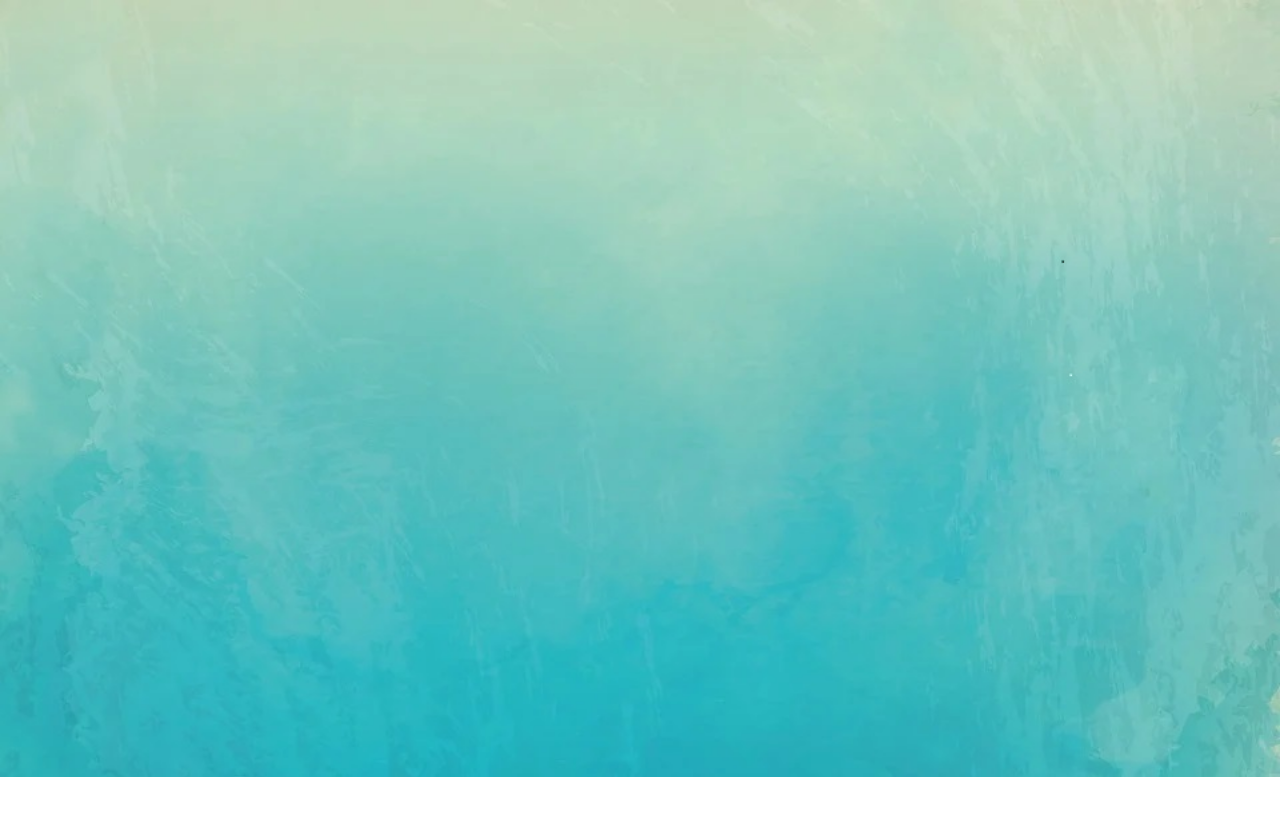
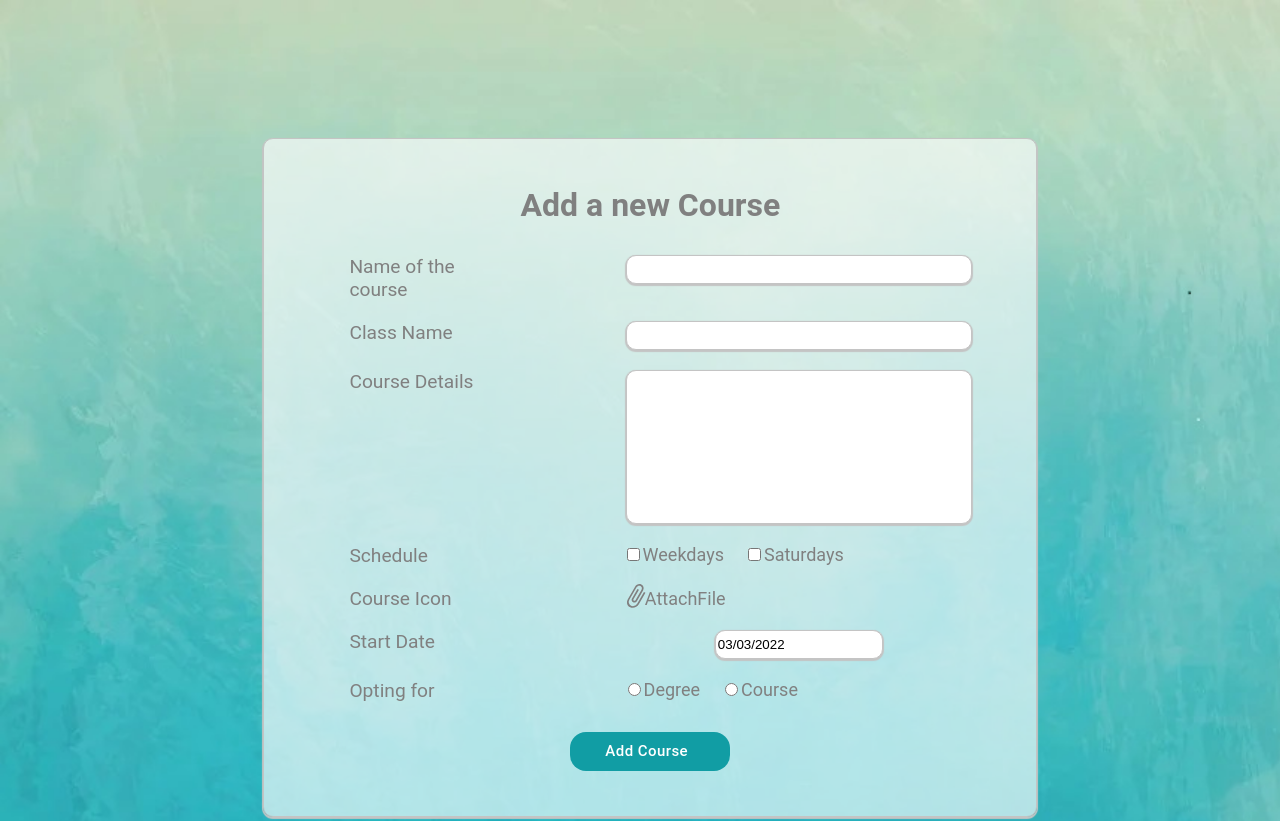
Before and after one commit to PranavJ96/E-Learning_Platform, a React (Create React App) app: page /addcourse in a window 1280 px wide. Before the commit this address had no page. Shown: the top 821 px of the page. Before the commit the page ends 800 px from the top, so only its background shows below. Built offline with nearby package versions, Linux system fonts and the light colour scheme.

Commit message:
Add Courses Design Part

```diff
--- a/package.json
+++ b/package.json
@@ -5,6 +5,7 @@
   "dependencies": {
     "@material-ui/core": "^4.12.3",
     "@material-ui/icons": "^4.11.2",
+    "@pandemicode/material-ui-dropzone": "^3.5.5",
     "@testing-library/jest-dom": "^5.16.2",
     "@testing-library/react": "^12.1.3",
     "@testing-library/user-event": "^13.5.0",
--- a/src/App.js
+++ b/src/App.js
@@ -10,6 +10,7 @@ import { BrowserRouter, Routes, Route } from "react-router-dom";
 import Schedule from "./components/Schedule/Schedule";
 import Form from "./components/SignIn/SignIn";
 import StudentRegistration from "./components/StudentRegistration/StudentRegistration";
+import AddCourse from "./components/AddCourse/AddCourse";
 
 export default function App() {
   // function requireAuth() {
@@ -43,6 +44,7 @@ export default function App() {
           </Route>
           <Route path="/login" exact element={<Form />} />
           <Route path="/signup" exact element={<StudentRegistration />} />
+          <Route path="/addcourse" exact element={<AddCourse />} />
         </Routes>
       </Fragment>
       </BrowserRouter>
--- /dev/null
+++ b/src/components/AddCourse/AddCourse.css
@@ -0,0 +1,128 @@
+.align-CourseDetails{
+    width: 60%;
+    background-color: rgba(255, 255, 255, 0.644);
+    padding: 25px;
+    box-shadow: 0px 1px 1px 1px #C4C4C4;
+    border-radius:10px;
+    border: 1px solid #C4C4C4;
+    text-align: center;
+    margin: 100px 225px;
+}
+
+.AddCourseHeading{
+    color: gray;
+    font-family: Roboto;
+}
+
+.label{
+    display: block;
+    font-size: larger;
+    color: gray;
+    text-align: left;
+    font-family: Roboto;
+    margin: 0px 60px;
+}
+
+.label-align{
+    display: flex;
+    gap: 2%;
+}
+
+.labelprops{
+    width: 40%;
+}
+
+.input{
+    border: 1px solid #C4C4C4;
+    text-align-last: auto;
+    height:25px;
+    box-shadow: 0px 1px 1px 1px #C4C4C4;
+    border-radius:10px;
+    width: 80%;
+}
+
+.courseinput{
+    border: 1px solid #C4C4C4;
+    text-align-last: auto;
+    height:150px;
+    box-shadow: 0px 1px 1px 1px #C4C4C4;
+    border-radius:10px;
+    width: 80%;
+    margin: 10px;
+}
+.inputprops{
+    width: 60%;
+}
+.radiobtninput{
+    font-family: Roboto;
+    color: gray;
+    font-size: large;
+    display: flex;
+    margin: 10px 20px;
+}
+
+.radiobtnspacing{
+    margin: 0px 10px;
+}
+
+.checkboxinput{
+    font-family: Roboto;
+    color: gray;
+    font-size: large;
+    display: flex;
+    margin: 10px 20px;
+    text-align: left;
+}
+
+.checkboxspacing{
+    margin: 0px 10px;
+}
+.error{
+    display: block;
+    color: red;
+    width: fit-content;
+    height: 30px;
+    padding: 2px 0px 50px;
+    text-align: center;
+}
+
+.success{
+    display: block;
+    color: green;
+    width: fit-content;
+    height: 50px;
+    padding: 5px;
+    text-align: center;
+}
+
+.addCoursebtn{
+    background-color: #119da4 !important;
+    color: white !important;
+    font-size: 15px !important;
+    text-decoration: none !important;
+    text-transform:none!important;
+    border-radius: 16px !important;
+    width: 160px;
+    margin: 10px !important;
+    padding-left:35px!important;
+}
+
+.savebtn-align{
+    margin: 10px;
+
+}
+.attachfiles{
+    font-size: inherit;
+    color: gray;
+    transform: skew(-30deg, 25deg);
+    margin: -3px;
+
+}
+
+.attachIcon-Space{
+    color: gray;
+    font-size: large;
+    font-family: Roboto;
+    text-align: left;
+    margin: 10px 40px;
+}
--- /dev/null
+++ b/src/components/AddCourse/AddCourse.js
@@ -0,0 +1,196 @@
+import React,{useState} from "react";
+import "./AddCourse.css";
+import Button from "@material-ui/core/Button";
+import Datepicker from "react-datepicker";
+import "react-datepicker/dist/react-datepicker.css";
+import AttachFile from "@material-ui/icons/AttachFile";
+//import FileUpload from "react-material-file-upload"
+                /*
+                <FileUpload value={CourseIcon} onChange={handleAttachments} />AttachFile
+                */
+
+
+export default function AddCourse() {
+    //States for Adding a course
+
+    const [CourseName, setCourseName] = React.useState(" ");
+    const [ClassName, setClassName] = React.useState(" ");
+    const [CourseDetails, setCourseDetails] = React.useState(" ");
+    const [Schedule, setSchedule] = React.useState(" ");
+    const [CourseIcon, setCourseIcon] = React.useState([]);
+    const [StartDate, setStartDate] = React.useState(new Date());
+    const [Options, setOptions] = React.useState(" ");
+
+
+   //States for checking errors
+    const [BtnAddCourse, setBtnAddCourse] = useState(false);
+    const [AddCourseerror, setAddCourseerror] = useState(false);
+
+
+
+    const handleCourseName = (e) => {
+        setCourseName(e.target.value);
+        setBtnAddCourse(false);
+     };
+
+    const handleClassName = (e) => {
+        setClassName(e.target.value);
+        setBtnAddCourse(false);
+     };
+
+    const handleCourseDetails = (e) => {
+        setCourseDetails(e.target.value);
+        setBtnAddCourse(false);
+     };
+
+    const handleSchedule = (e) => {
+        setSchedule(e.target.value);
+        setBtnAddCourse(false);
+     };
+
+     const handleStartDate = (date) => {
+        setStartDate(date);
+        setBtnAddCourse(false);
+     };
+
+     const handleAttachments = (e) => {
+        setCourseIcon(e.target.value);
+        setBtnAddCourse(false);
+     };
+
+    const handleOptions = (e) => {
+        setOptions(e.target.value);
+        setBtnAddCourse(false);
+     };
+
+    const handleAddCourses = (e) => {
+        e.preventDefault();
+        if(CourseName === '' || ClassName === '' || CourseDetails === '' || Schedule === '' || StartDate === '' || Options === '')
+        {
+            setAddCourseerror(true);
+        } else {
+            setBtnAddCourse(true);
+            setAddCourseerror(false);
+        }
+
+     };
+
+
+// Showing user successfully registered
+      const AddCoursesuccessMessage = () => {
+        return (
+           <div className="success"
+           style={{
+           display: BtnAddCourse ? '' : 'none',
+        }}>
+           <h4>Successfully added one course.</h4>
+           </div>
+        );
+     };
+
+// Showing if there is any error
+     const AddCourseerrorMessage = () => {
+        return(
+        <div className="error"
+        style={{
+         display: AddCourseerror ? '' : 'none',
+        }}>
+           <h4>Could not add a course.Please check if all the fields are filled.</h4>
+           </div>
+        );
+     };
+
+     return(
+        <div className="align-CourseDetails">
+        <div className="AddCourseHeading">
+            <h1>Add a new Course</h1>
+        </div>
+        <form>
+        <div className="label-align">
+            <div class="labelprops">
+                <label className="label">Name of the course</label>
+            </div>
+            <div class="inputprops">
+                <input onChange={handleCourseName} className="input"
+                    value={CourseName} type="text"/>
+            </div>
+            </div>
+            <div className="label-align">
+            <div class="labelprops">
+                <label className="label">Class Name</label>
+            </div>
+            <div class="inputprops">
+                <input onChange={handleClassName} className="input"
+                    value={ClassName} type="text"/>
+            </div>
+            </div>
+            <div className="label-align">
+            <div class="labelprops">
+                <label className="label">Course Details</label>
+            </div>
+            <div class="inputprops">
+                <input onChange={handleCourseDetails} className="courseinput"
+                    value={CourseDetails} type="text"/>
+            </div>
+            </div>
+            <div className="label-align">
+            <div class="labelprops">
+                <label className="label">Schedule</label>
+            </div>
+            <div class="checkboxinput">
+            <div class="checkboxspacing">
+                <input onChange={handleSchedule}
+                    value="Weekdays" type="checkbox"/>Weekdays
+            </div>
+            <div class="checkboxspacing">
+                <input onChange={handleSchedule}
+                    value="Saturdays" type="checkbox"/>Saturdays
+            </div>
+            </div>
+            </div>
+            <div className="label-align">
+            <div class="labelprops">
+                <label className="label">Course Icon</label>
+            </div>
+            <div class="inputprops">
+                <div className="attachIcon-Space">
+                <AttachFile className="attachfiles"/>AttachFile
+                </div>
+            </div>
+            </div>
+            <div className="label-align">
+                <div class="labelprops">
+                    <label className="label">Start Date</label>
+                </div>
+                <div class="inputprops">
+                    <Datepicker className="input" selected={StartDate} onChange={handleStartDate}
+                    dateFormat="dd/MM/yyyy" placeholderText="dd/MM/yyyy"></Datepicker>
+                </div>
+            </div>
+            <div className="label-align">
+                <div class="labelprops">
+                    <label className="label">Opting for</label>
+                </div>
+                <div class="radiobtninput">
+                <div class="radiobtnspacing">
+                <input name="Opting For" selected={Options} onChange={handleOptions}
+                value="Degree" type="radio"/>Degree
+                </div>
+                <div class="radiobtnspacing">
+                <input name="Opting For" selected={Options} onChange={handleOptions}
+                value="Course" type="radio"/>Course
+                </div>
+                </div>
+            </div>
+            <div className="savebtn-align">
+                <Button onClick={handleAddCourses} className="addCoursebtn"
+                type="button">Add Course</Button>
+            </div>
+        </form>
+        <div className="messages">
+               {AddCourseerrorMessage()}
+               {AddCoursesuccessMessage()}
+        </div>
+        </div>
+     );
+};
```
Also changed, not shown: 1 other file (tests, documents, lock files or other folders).
